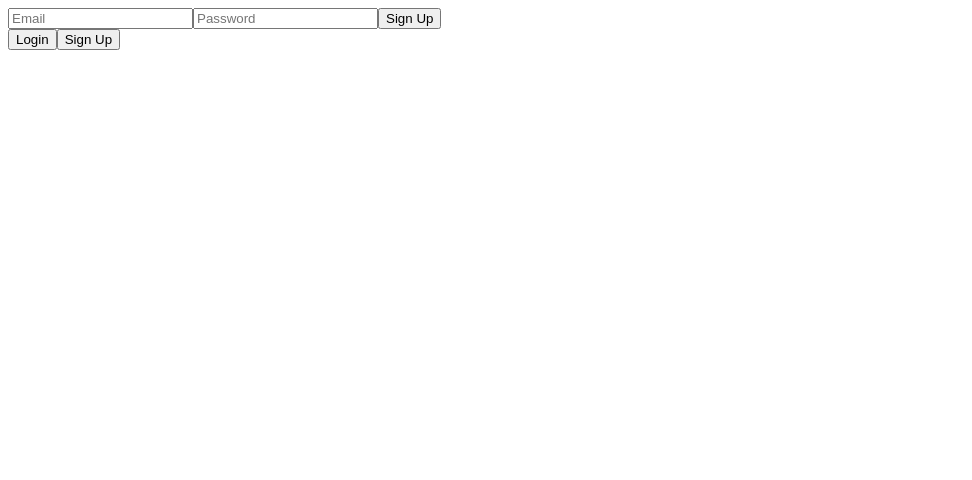
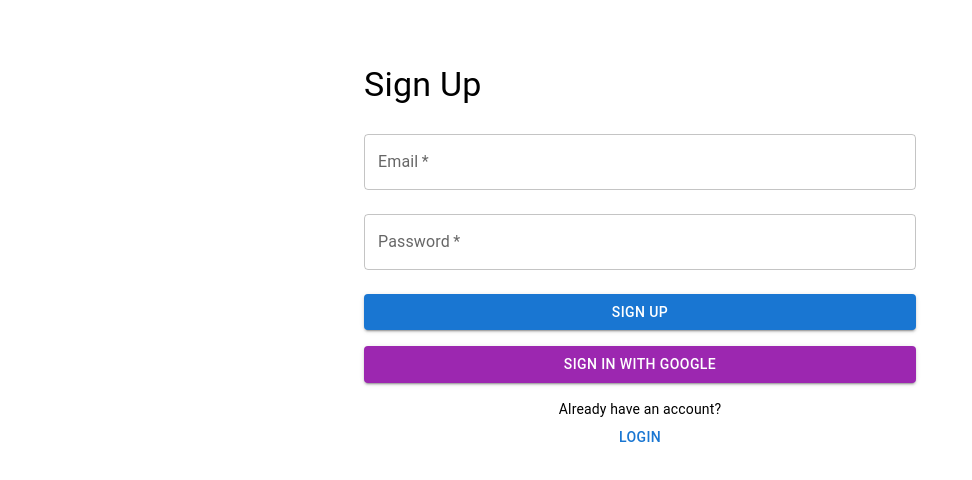
Before and after one commit to tripurashree/Inventory-Management, a Next.js app: page /signup in a window 1280 px wide. Shown: the top 480 px of the page, without its empty margins (0-972 px from the left). Built offline with nearby package versions, Linux system fonts and the light colour scheme.

Commit message:
added google auth and categories

```diff
--- a/app/components/Auth.js
+++ b/app/components/Auth.js
@@ -1,12 +1,12 @@
 import { useState } from 'react'
-import { auth } from '@/firebase'
-import { signInWithEmailAndPassword, createUserWithEmailAndPassword } from 'firebase/auth'
+import { auth, provider } from '@/firebase'
+import { signInWithEmailAndPassword, createUserWithEmailAndPassword, signInWithPopup } from 'firebase/auth'
 import { useRouter } from 'next/router'
+import { Button, TextField, Typography, Container, CircularProgress, Box } from '@mui/material'
 
 export default function Auth({ type }) {
   const [email, setEmail] = useState('')
   const [password, setPassword] = useState('')
-  const [authType, setAuthType] = useState(type)
   const [loading, setLoading] = useState(false)
   const [error, setError] = useState(null)
   const router = useRouter()
@@ -16,48 +16,98 @@ export default function Auth({ type }) {
     setLoading(true)
     setError(null)
     try {
-      if (authType === 'login') {
+      if (type === 'login') {
         await signInWithEmailAndPassword(auth, email, password)
       } else {
         await createUserWithEmailAndPassword(auth, email, password)
       }
       router.push('/')
     } catch (error) {
-      console.error('Error during authentication', error.message) // Log detailed error
       setError(error.message)
     } finally {
       setLoading(false)
     }
   }
 
+  const handleGoogleSignIn = async () => {
+    setLoading(true)
+    try {
+      await signInWithPopup(auth, provider)
+      router.push('/')
+    } catch (error) {
+      setError(error.message)
+    } finally {
+      setLoading(false)
+    }
+  }
+
+  const handleRedirect = () => {
+    router.push(type === 'login' ? '/signup' : '/login')
+  }
+
   return (
-    <div>
+    <Container maxWidth="sm">
+      <Box sx={{ mt: 8 }}>
+        <Typography variant="h4" gutterBottom>
+          {type === 'login' ? 'Login' : 'Sign Up'}
+        </Typography>
         <form onSubmit={handleSubmit}>
-        <input
-          type="email"
+          <TextField
+            label="Email"
+            variant="outlined"
+            fullWidth
             value={email}
             onChange={(e) => setEmail(e.target.value)}
-          placeholder="Email"
+            margin="normal"
+            disabled={loading}
             required
-          disabled={loading}
           />
-        <input
+          <TextField
+            label="Password"
             type="password"
+            variant="outlined"
+            fullWidth
             value={password}
             onChange={(e) => setPassword(e.target.value)}
-          placeholder="Password"
+            margin="normal"
+            disabled={loading}
             required
+          />
+          {error && <Typography color="error">{error}</Typography>}
+          <Button
+            type="submit"
+            variant="contained"
+            color="primary"
+            fullWidth
+            sx={{ mt: 2 }}
             disabled={loading}
-        />
-        <button type="submit" disabled={loading}>
-          {loading ? 'Loading...' : authType === 'login' ? 'Login' : 'Sign Up'}
-        </button>
-        {error && <p style={{ color: 'red' }}>{error}</p>}
+          >
+            {loading ? <CircularProgress size={24} /> : (type === 'login' ? 'Login' : 'Sign Up')}
+          </Button>
         </form>
-      <div>
-        <button onClick={() => setAuthType('login')}>Login</button>
-        <button onClick={() => setAuthType('signup')}>Sign Up</button>
-      </div>
-    </div>
+        <Button
+          variant="contained"
+          color="secondary"
+          fullWidth
+          sx={{ mt: 2 }}
+          onClick={handleGoogleSignIn}
+          disabled={loading}
+        >
+          {loading ? <CircularProgress size={24} /> : 'Sign in with Google'}
+        </Button>
+        <Box sx={{ mt: 2, textAlign: 'center' }}>
+          <Typography variant="body2">
+            {type === 'login' ? "Don't have an account?" : 'Already have an account?'}
+          </Typography>
+          <Button
+            variant="text"
+            onClick={handleRedirect}
+            disabled={loading}
+          >
+            {type === 'login' ? 'Sign Up' : 'Login'}
+          </Button>
+        </Box>
+      </Box>
+    </Container>
   )
 }
--- a/firebase.js
+++ b/firebase.js
@@ -2,7 +2,7 @@
 import { initializeApp } from "firebase/app";
 // import { getAnalytics } from "firebase/analytics";
 import { getFirestore } from 'firebase/firestore';
-import { getAuth } from "firebase/auth";
+import { getAuth, GoogleAuthProvider } from "firebase/auth";
 
 const firebaseConfig = {
   apiKey: "AIzaSyDICXou9A8ed5Wm53rziG9nW5XjHpEmuYQ",
@@ -18,6 +18,7 @@ const firebaseConfig = {
 const app = initializeApp(firebaseConfig);
 const firestore = getFirestore(app);
 const auth = getAuth(app)
+const provider = new GoogleAuthProvider()
 // const analytics = getAnalytics(app);
 
-export { firestore, auth };
+export { firestore, auth, provider };
```
Also changed, not shown: pages/index.js (+37 -10 lines). Lines whose indentation alone changed are shown as unchanged.
